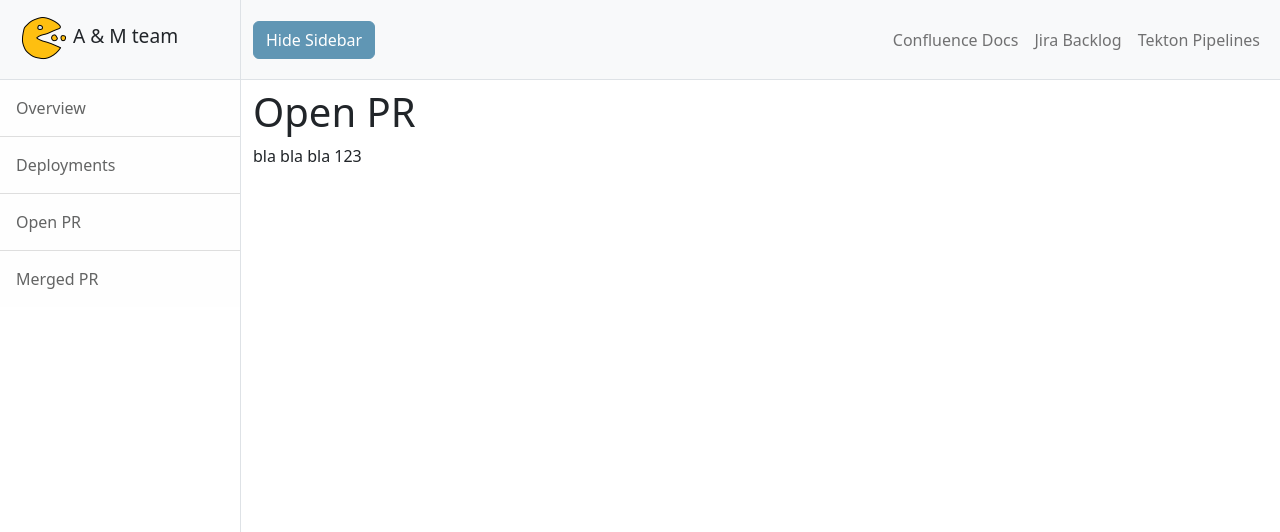
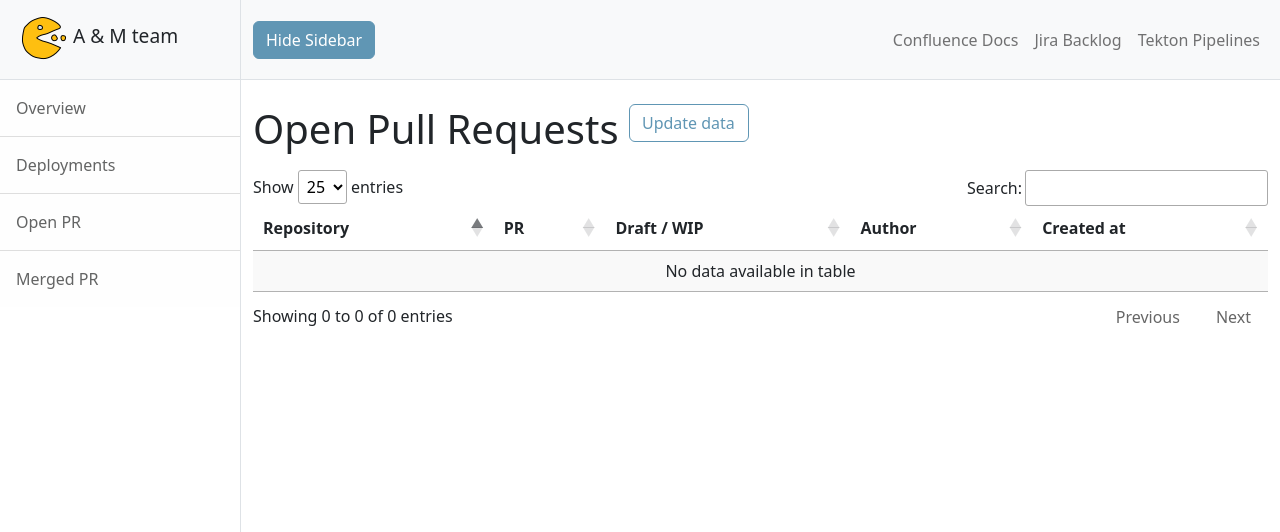
Before and after one commit to petracihalova/service-dashboard, a Flask app: template templates/open_pr.html in a window 1280 px wide. Shown: the top 532 px of the page. Run offline with Flask 3, Linux system fonts and the light colour scheme; the template is opened without the code that fills it, so the values that code supplies are empty; some libraries are stand-ins or nearby versions.

Commit message:
created page with datatable for open pull requests

```diff
--- a/app.py
+++ b/app.py
@@ -1,8 +1,18 @@
-from flask import Flask, render_template
+from flask import Flask, render_template, request
+from datetime import datetime
 
+import routes.open_pr_page
 import routes.overview_page
 
 app = Flask(__name__)
+app.config.from_object("config")
+
+
+@app.template_filter("format_time")
+def format_time(date_str, format="%m/%d/%Y %H:%M:%S"):
+    date = datetime.strptime(date_str, "%Y-%m-%dT%H:%M:%SZ")
+    return date.strftime(format)
+
 
 @app.route("/")
 def overview():
@@ -17,9 +27,12 @@ def deployments():
     return render_template("deployments.html")
 
 
-@app.route("/open-pr")
+@app.route("/open_pr")
 def open_pr():
-    return render_template("open_pr.html")
+    reload_data = "reload_data" in request.args
+    github_open_pr = routes.open_pr_page.get_github_open_pr(reload_data)
+
+    return render_template("open_pr.html", github_open_pr=github_open_pr)
 
 
 @app.route("/merged-pr")
--- /dev/null
+++ b/static/js/open_pr.js
@@ -0,0 +1,30 @@
+document.addEventListener('DOMContentLoaded', function () {
+    var updateButton = document.getElementById("update_button");
+
+    // Function to set Update button text to "Loading" and get the spinner visible
+    function setLoadingState() {
+        updateButton.textContent = "";
+        updateButton.appendChild(createSpinner());
+        updateButton.appendChild(document.createTextNode("Loading"));
+        updateButton.disabled = true;
+
+        // Construct the URL with the parameter and navigate to it
+        var url = "open_pr?reload_data=1";
+        window.location.href = url;
+    }
+
+    // Function to create a spinner element
+    function createSpinner() {
+        var spinner = document.createElement("span");
+        spinner.className = "spinner-border spinner-border-sm";
+        spinner.setAttribute("role", "status");
+        spinner.setAttribute("aria-hidden", "true");
+        spinner.style.marginRight = "10px";
+        return spinner;
+    }
+
+    // Attach the setLoadingState function to the button click event
+    updateButton.addEventListener("click", () => {
+        setLoadingState();
+    });
+});
--- a/templates/open_pr.html
+++ b/templates/open_pr.html
@@ -2,9 +2,58 @@
 
 {% block content %}
 
+
 <div class="container-fluid">
-    <h1>Open PR</h1>
-    <p>bla bla bla 123</p>
+    <h1 class="mt-4">Open Pull Requests <button id="update_button" type="button" class="btn btn-outline-primary"
+            style="display: inline-flex; align-items: center; width: 120px; margin-bottom: 20px;">
+            Update data
+        </button></h1>
+
+
+    <table id="example" class="display" style="width:100%">
+        <thead>
+            <tr>
+                <th>Repository</th>
+                <th>PR</th>
+                <th>Draft / WIP</th>
+                <th>Author</th>
+                <th>Created at</th>
+            </tr>
+        </thead>
+        <tbody>
+            {% for repo, prs in github_open_pr.items() %}
+            {% for pr in prs %}
+            <tr>
+                <td>{{ repo }}</td>
+                <td>
+                    <a href="{{ pr.html_url }}" target="_blank">PR#{{ pr.number }}</a> {{ pr.title }}
+                </td>
+                <td>
+                    {% if pr.draft or "WIP" in pr.title %}
+                    yes
+                    {% endif %}
+                </td>
+                <td>{{ pr.user_login }}</td>
+                <td>{{ pr.created_at|format_time }}</td>
+            </tr>
+            {% endfor %}
+            {% endfor %}
+        </tbody>
+
+    </table>
 </div>
 
+<!-- JavaScript -->
+{% block js %}
+<script type="application/javascript" src="{{ url_for('static', filename='js/open_pr.js') }}"></script>
+<script>
+    new DataTable('#example', {
+        lengthMenu: [
+            [25, 50, -1],
+            [25, 50, 'All']
+        ]
+    });
+</script>
 {% endblock %}
+
+{% endblock %}
```
Also changed, not shown: routes/open_pr_page.py (added, +12 -0 lines).
